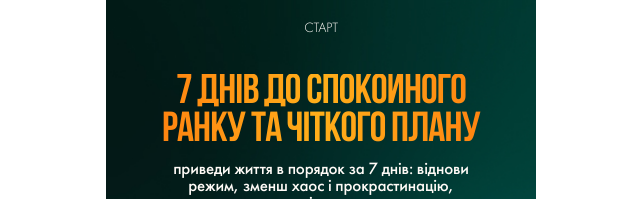
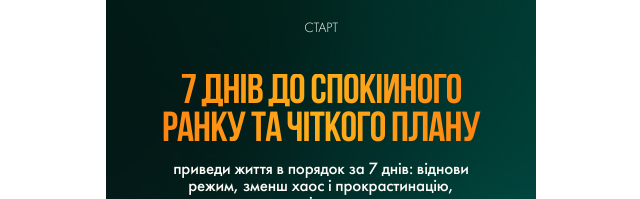
Before and after one commit to RomanIsaiev/work-website-116, a website built with Vite: page index.html in a window 1280 px wide. Shown: the top 199 px of the page, without its empty margins (319-959 px from the left). Built offline with nearby package versions, Linux system fonts and the light colour scheme; files whose address does not match are found by name.

Commit message:
Update index.html

```diff
--- a/index.html
+++ b/index.html
@@ -18,7 +18,7 @@
             старт <span id="dateElement"></span>
             <span id="monthElement"></span>
           </p>
-          <h1 class="title">7 ДНІВ ДО СПОКОЙНОГО РАНКУ ТА ЧІТКОГО ПЛАНУ</h1>
+          <h1 class="title">7 ДНІВ ДО СПОКІЙНОГО РАНКУ ТА ЧІТКОГО ПЛАНУ</h1>
           <p class="desc">
             Приведи життя в порядок за 7 днів: віднови режим, зменш хаос і
             прокрастинацію, поверни ясність та контроль
```
